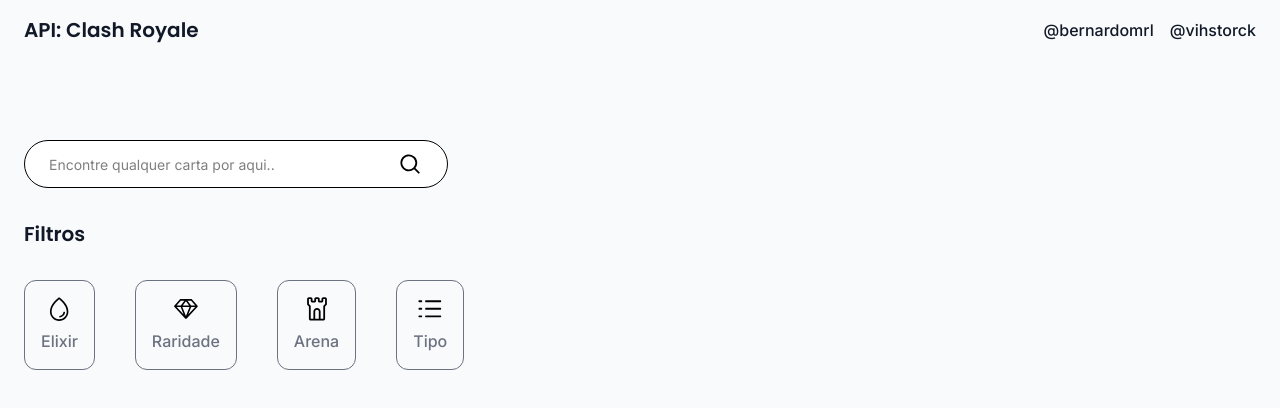
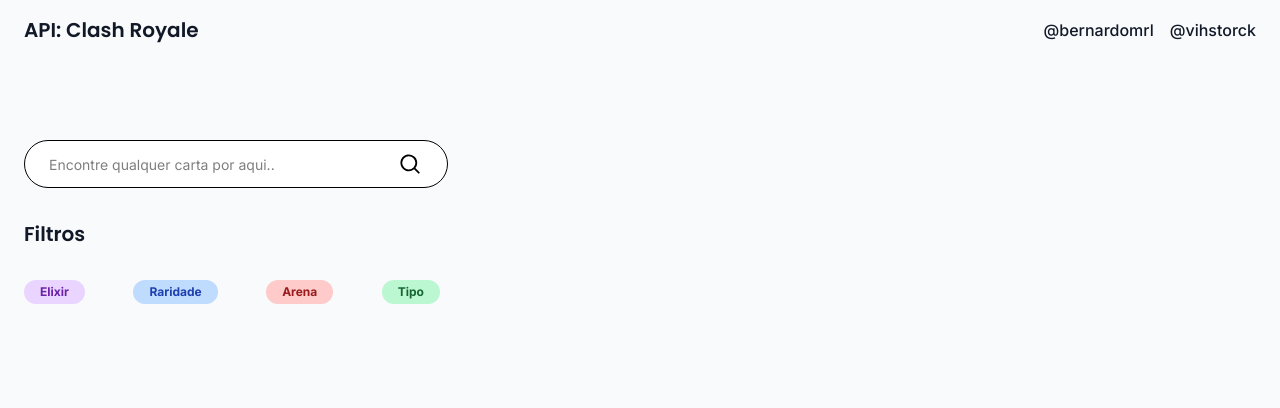
Before and after one commit to bernardomrl/cards-finder, a Next.js app in the folder app/: page / in a window 1280 px wide. Shown: the top 408 px of the page. Built offline with nearby package versions, Linux system fonts and the light colour scheme.

Commit message:
Alterado botões dos filtros

```diff
--- a/app/src/components/Filters.tsx
+++ b/app/src/components/Filters.tsx
@@ -1,24 +1,29 @@
-import { ElixirIcon, RarityIcon, ArenaIcon, TypeIcon } from "@/components/icons";
-
 const filters = [
-    { name: 'Elixir', icon: ElixirIcon },
-    { name: 'Raridade', icon: RarityIcon },
-    { name: 'Arena', icon: ArenaIcon },
-    { name: 'Tipo', icon: TypeIcon }
+    { name: 'Elixir', value: 'elixir', color: 'purple' },
+    { name: 'Raridade', value: 'rarity', color: 'blue' },
+    { name: 'Arena', value: 'arena', color: 'red' },
+    { name: 'Tipo', value: 'type', color: 'green' }
 ]
 
 export default function Filters() {
     return (
-        <div className="flex flex-col w-full max-w-screen-md pl-6">
+        <div className="flex flex-col w-full max-w-md pl-6">
             <h1 className="text-gray-900 dark:text-gray-100 font-poppins font-semibold text-xl my-8">Filtros</h1>
-            <div className="flex items-center space-x-10">
-                {filters.map((filter) => (
-                    <button className="text-center p-4 flex flex-col items-center justify-center border border-gray-500 rounded-xl text-gray-500 text-base dark:text-gray-700 font-medium font-inter">
-                        <filter.icon className="h-6 w-6 mb-2 text-gray-300" />
-                        {filter.name}
-                    </button>
-                ))}
+            <div className="flex items-center justify-between w-full ">
+                <button className='bg-purple-200 text-purple-800 font-inter font-bold text-xs mr-2 px-4 py-1 transition-colors rounded-full dark:bg-purple-900 dark:text-purple-300 hover:bg-purple-300'>
+                    Elixir
+                </button>
+                <button className='bg-blue-200 text-blue-800 font-inter font-bold text-xs mr-2 px-4 py-1 transition-colors rounded-full dark:bg-blue-900 dark:text-blue-300 hover:bg-blue-300'>
+                    Raridade
+                </button>
+                <button className='bg-red-200 text-red-800 font-inter font-bold text-xs mr-2 px-4 py-1 transition-colors rounded-full dark:bg-red-900 dark:text-red-300 hover:bg-red-300'>
+                    Arena
+                </button>
+                <button className='bg-green-200 text-green-800 font-inter font-bold text-xs mr-2 px-4 py-1 transition-colors rounded-full dark:bg-green-900 dark:text-green-300 hover:bg-green-300'>
+                    Tipo
+                </button>
             </div>
         </div>
+
     )
 }
```
